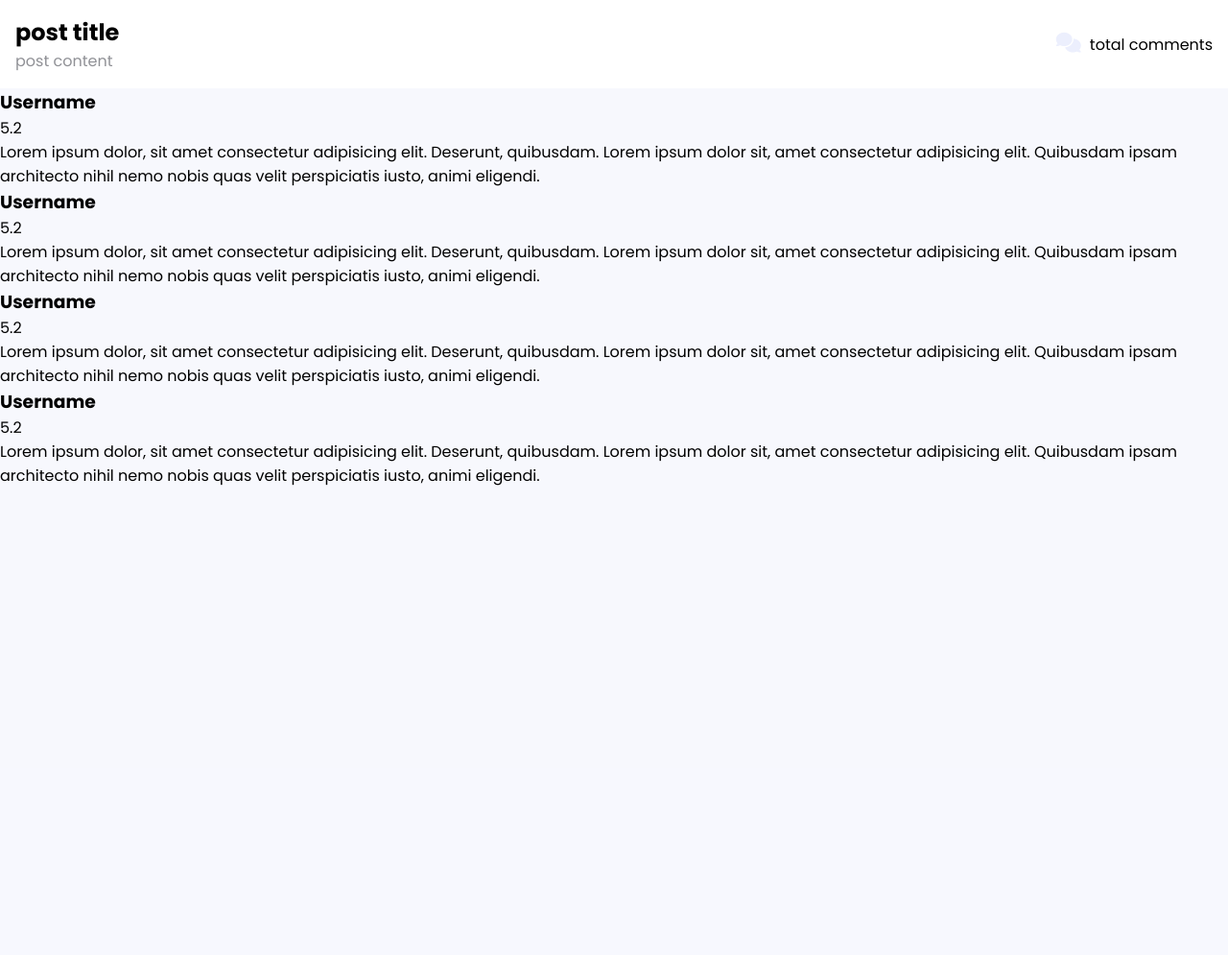
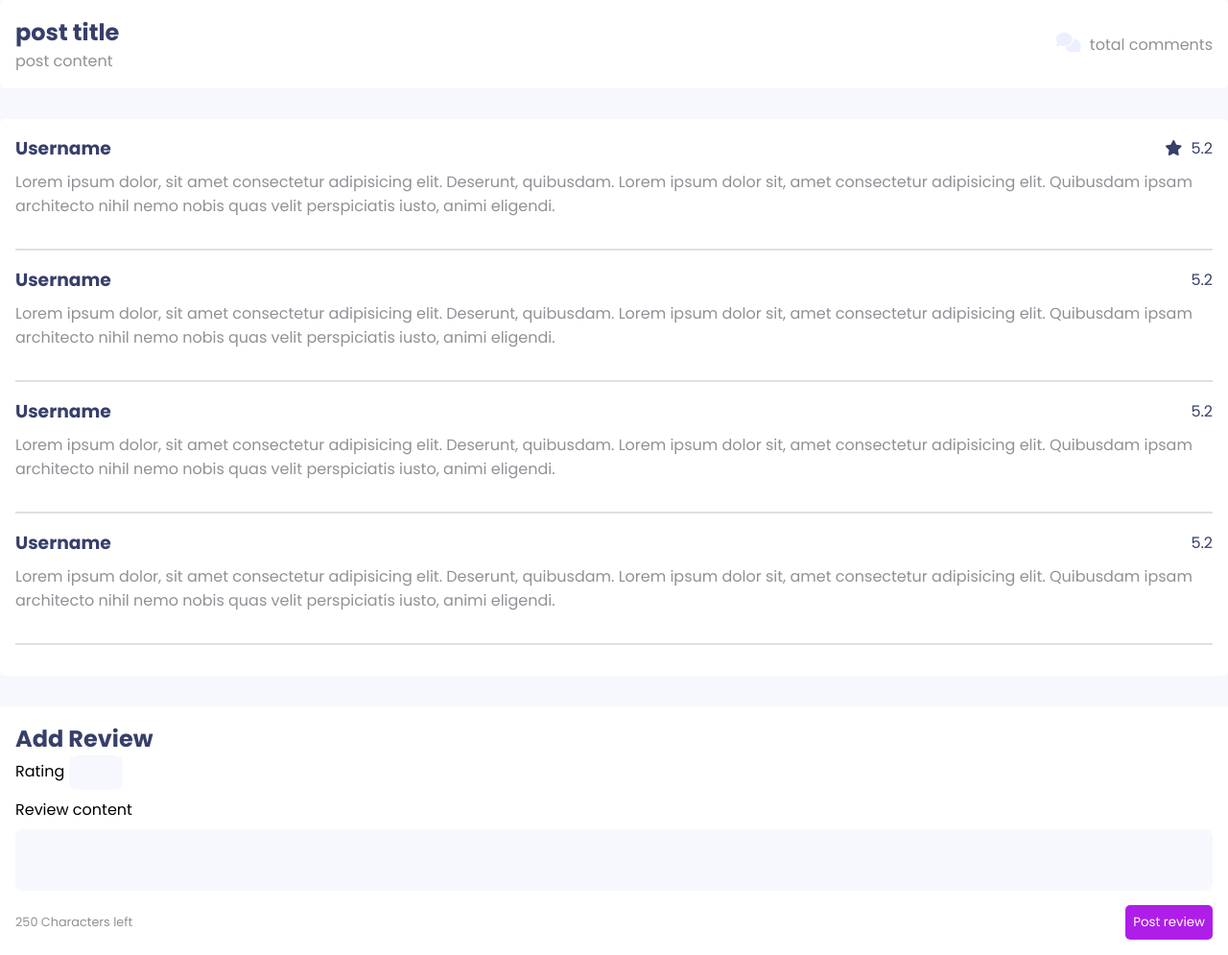
Before and after one commit to wnicolass/posts-reviews, a Python web app: template templates/home/post_details.html in a window 1280 px wide. Shown: the whole page at 96% size. Before the commit the page ends 506 px from the top, so only its background shows below. Run offline with Jinja, Linux system fonts and the light colour scheme; the template is opened without the code that fills it, so the values that code supplies are empty; some libraries are stand-ins or nearby versions.

Commit message:
feat: end styling for post details

```diff
--- a/static/styles/post-details.css
+++ b/static/styles/post-details.css
@@ -5,13 +5,93 @@
   display: flex;
   align-items: center;
   justify-content: space-between;
+
+  border-radius: 5px;
 }
 
-#post .post-content p {
+p {
   color: #909196;
+}
+
+h2,
+.review-header {
+  color: #373f6a;
 }
 
 #post i {
   color: #eceffd;
   font-size: 1.3rem;
 }
+
+#reviews {
+  margin-block: 2rem;
+  background-color: #fff;
+  padding: 1rem;
+
+  border-radius: 5px;
+}
+
+#reviews ul {
+  list-style-type: none;
+}
+
+#reviews ul li {
+  border-bottom: 2px solid #dfe0e5;
+  padding-bottom: 2rem;
+  margin-bottom: 1rem;
+}
+
+#reviews ul li article .review-header {
+  display: flex;
+  align-items: center;
+  justify-content: space-between;
+
+  margin-bottom: 0.5rem;
+}
+
+#new-review {
+  padding: 1rem;
+  background-color: #fff;
+  width: 100%;
+}
+
+#new-review form {
+  width: 100%;
+  display: flex;
+  flex-direction: column;
+}
+
+#new-review form .input-group:not(:last-child) {
+  margin-bottom: 0.5rem;
+}
+
+#new-review form .input-group:last-child {
+  display: flex;
+  align-items: center;
+  justify-content: space-between;
+}
+#new-review form .input-group:last-child span {
+  color: #909196;
+  font-size: 0.8rem;
+}
+
+#new-review form input {
+  width: 3.5rem;
+}
+
+#new-review form input,
+#new-review form textarea {
+  background-color: #f7f8fd;
+  border: none;
+  border-radius: 8px;
+  padding: 0.5rem;
+
+  font-family: inherit;
+}
+
+#new-review form textarea {
+  width: 100%;
+  height: 4rem;
+  resize: none;
+  margin-top: 0.5rem;
+}
--- a/templates/home/post_details.html
+++ b/templates/home/post_details.html
@@ -34,7 +34,7 @@
             <article>
               <div class="review-header">
                 <h3>Username</h3>
-                <span class="rating">5.2</span>
+                <span class="rating"><i class="fa-solid fa-star"></i> 5.2</span>
               </div>
               <p>
                 Lorem ipsum dolor, sit amet consectetur adipisicing elit.
@@ -88,6 +88,23 @@
           </li>
         </ul>
       </section>
+      <section id="new-review">
+        <form action="/reviews" method="POST">
+          <h2>Add Review</h2>
+          <div class="input-group">
+            <label for="rating">Rating</label>
+            <input type="number" name="rating" min="0" max="5" step="0.1" />
+          </div>
+          <div class="input-group">
+            <label for="content">Review content</label>
+            <textarea name="content" id="content"></textarea>
+          </div>
+          <div class="input-group">
+            <span>250 Characters left</span>
+            <button class="btn">Post review</button>
+          </div>
+        </form>
+      </section>
     </main>
   </body>
 </html>
```
